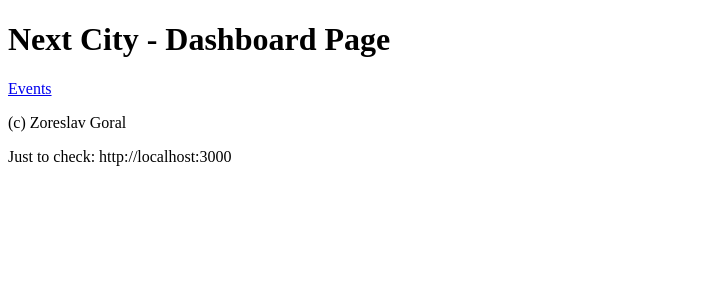
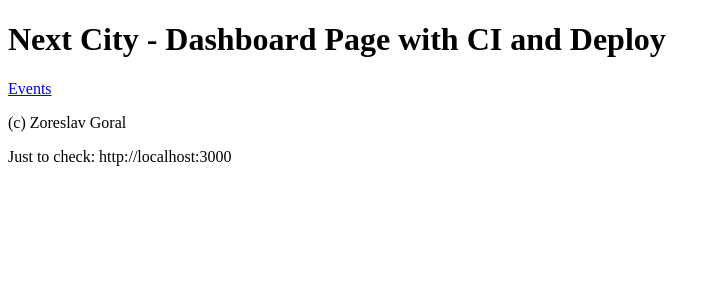
Before and after one commit to IFCity/next-city, a Next.js app: page / in a window 1280 px wide. Shown: the top 300 px of the page, without its empty margins (0-720 px from the left). Built offline with nearby package versions, Linux system fonts and the light colour scheme.

Commit message:
test CI and Deploy

```diff
--- a/package.json
+++ b/package.json
@@ -46,14 +46,14 @@
   },
   "husky": {
     "hooks": {
-      "pre-commit": "lint-staged"
+      "pre-commit": "lint-staged",
+      "pre-push": "test"
     }
   },
   "lint-staged": {
     "(pages|tests|middleware)/**/*.{js,jsx,ts,tsx,json,css}": [
       "prettier --write",
       "eslint --fix pages/",
-      "jest",
       "git add"
     ]
   },
--- a/pages/index.tsx
+++ b/pages/index.tsx
@@ -3,7 +3,7 @@ import Link from 'next/link'
 
 const Home: React.FunctionComponent = () => (
   <div>
-    <h1>Next City - Dashboard Page</h1>
+    <h1>Next City - Dashboard Page with CI and Deploy</h1>
     <Link href="/events">Events</Link>
     <p>(c) {process.env.NEXT_PUBLIC_COPYRIGHT}</p>
     <p>Just to check: {process.env.NEXT_PUBLIC_API_BASE_URL}</p>
```
